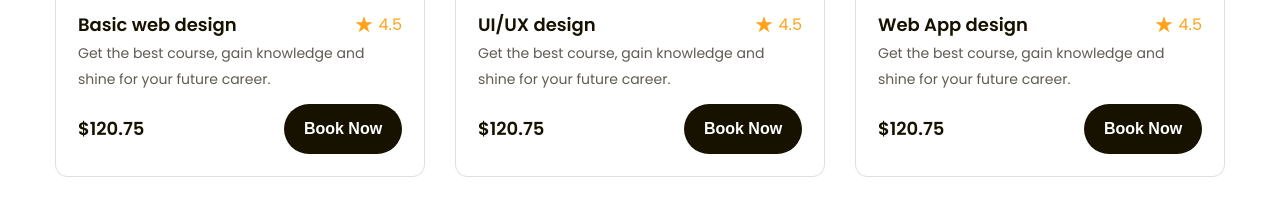
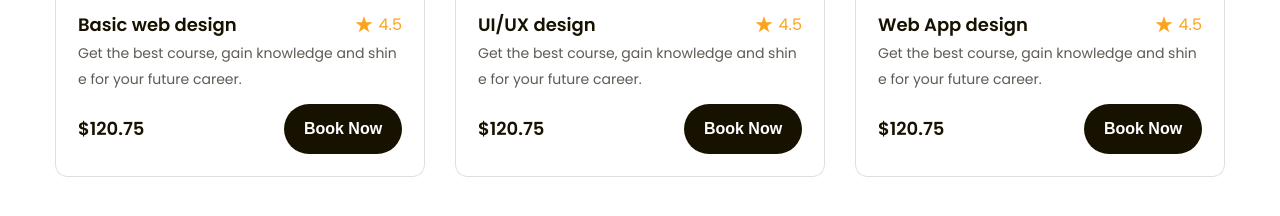
Before and after one commit to HCTVIP/F8-project-2, a plain HTML site: page index.html in a window 1280 px wide. Shown: the part 1565-1781 px from the top of the page. Drawn offline with Linux system fonts and the light colour scheme.

Commit message:
Popular 3

```diff
--- a/assets/css/styles.css
+++ b/assets/css/styles.css
@@ -61,6 +61,21 @@ a {
 .heading.lv2 {
   font-size: 3.8rem;
   line-height: 1.26;
+}
+
+.line-clamp {
+  display: -webkit-box;
+  -webkit-line-clamp: var(--line-clamp, 1);
+  -webkit-box-orient: vertical;
+  overflow: hidden;
+}
+
+.line-clamp.line-2 {
+  --line-clamp: 2;
+}
+
+.break-all {
+  word-break: break-all;
 }
 
 /* Header */
@@ -350,6 +365,7 @@ a {
 }
 
 .popular .course-item .title a {
+  padding-right: 6px;
   font-weight: 600;
   font-size: 1.8rem;
   line-height: 1.67;
--- a/index.html
+++ b/index.html
@@ -134,13 +134,13 @@
               <a href="#!"><img src="./assets/img/course-1.jpg" alt="Basic web design" class="thumb"></a>
               <div class="info">
                 <div class="head">
-                  <h3 class="title"><a href="#!">Basic web design</a></h3>
+                  <h3 class="title"><a href="#!" class="line-clamp break-all">Basic web design</a></h3>
                   <div class="rating">
                     <img src="./assets/icons/star.svg" alt="" class="star">
                     <span class="value">4.5</span>
                   </div class="rating">
                 </div>
-                <p class="desc">Get the best course, gain knowledge and shine for your future career.</p>
+                <p class="desc line-clamp line-2 break-all">Get the best course, gain knowledge and shine for your future career.</p>
                 <div class="foot">
                   <span class="price">$120.75</span>
                   <button class="btn book-btn">Book Now</button>
@@ -152,13 +152,13 @@
               <a href="#!"><img src="./assets/img/course-2.jpg" alt="UI/UX design" class="thumb"></a>
               <div class="info">
                 <div class="head">
-                  <h3 class="title"><a href="#!">UI/UX design</a><h3>
+                  <h3 class="title"><a href="#!" class="line-clamp break-all">UI/UX design</a><h3>
                   <div class="rating">
                     <img src="./assets/icons/star.svg" alt="" class="star">
                     <span class="value">4.5</span>
                   </div>
                 </div>
-                <p class="desc">Get the best course, gain knowledge and shine for your future career.</p>
+                <p class="desc line-clamp line-2 break-all">Get the best course, gain knowledge and shine for your future career.</p>
                 <div class="foot">
                   <span class="price">$120.75</span>
                   <button class="btn book-btn">Book Now</button>
@@ -170,13 +170,13 @@
               <a href="#!"><img src="./assets/img/course-3.jpg" alt="Web App design" class="thumb"></a>
               <div class="info">
                 <div class="head">
-                  <h3 class="title"><a href="#!">Web App design</a></h3>
+                  <h3 class="title"><a href="#!" class="line-clamp break-all">Web App design</a></h3>
                   <div class="rating">
                     <img src="./assets/icons/star.svg" alt="" class="star">
                     <span class="value">4.5</span>
                   </div >
                 </div>
-                <p class="desc">Get the best course, gain knowledge and shine for your future career.</p>
+                <p class="desc line-clamp line-2 break-all">Get the best course, gain knowledge and shine for your future career.</p>
                 <div class="foot">
                   <span class="price">$120.75</span>
                   <button class="btn book-btn">Book Now</button>
```
